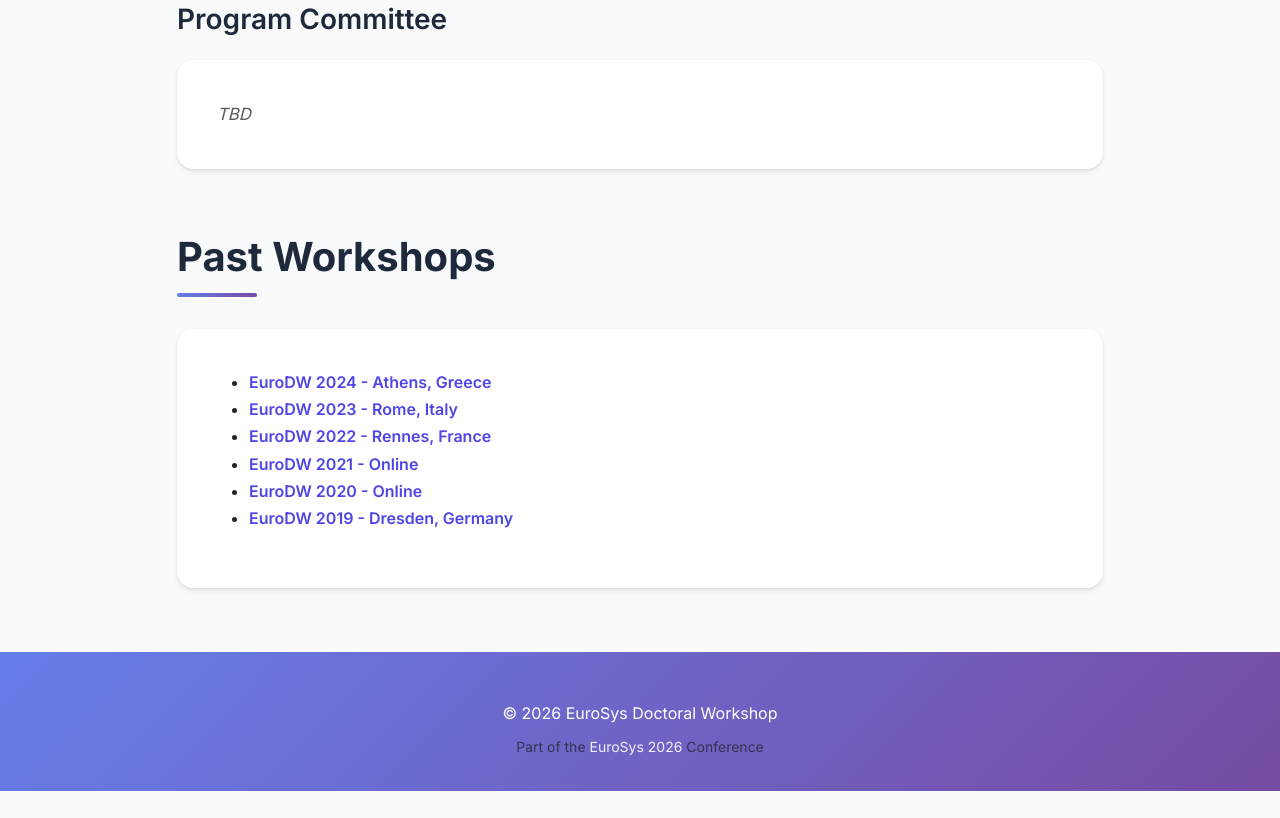
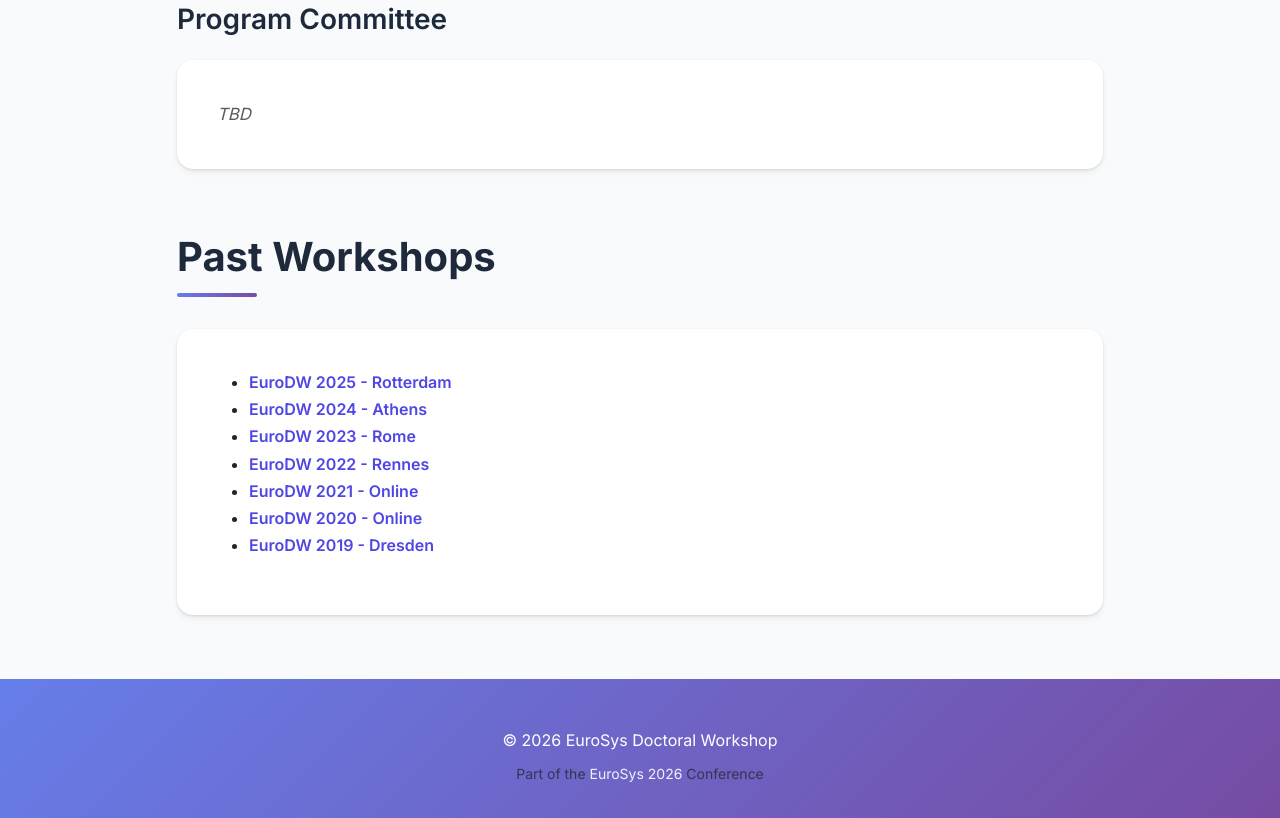
Before and after one commit to eurodw/eurodw.github.io, a plain HTML site: page index.html in a window 1280 px wide. Shown: the part 4477-5295 px from the top of the page. Before the commit the page ends 5268 px from the top, so only its background shows below. Drawn offline with nearby package versions, Linux system fonts and the light colour scheme.

Commit message:
Add 2025 edition

```diff
--- a/index.html
+++ b/index.html
@@ -289,13 +289,15 @@
                     <div class="card content-card">
                         <div class="card-body">
                             <ul>
+                                <li><a href="https://eurodw.github.io/2025/" target="_blank" rel="noopener">EuroDW
+                                        2025 - Rotterdam</a></li>
                                 <li><a href="https://2024.eurosys.org/euroDW.html" target="_blank" rel="noopener">EuroDW
-                                        2024 - Athens, Greece</a></li>
+                                        2024 - Athens</a></li>
                                 <li><a href="https://2023.eurosys.org/euroDW.html" target="_blank" rel="noopener">EuroDW
-                                        2023 - Rome, Italy</a></li>
+                                        2023 - Rome</a></li>
                                 <li><a href="https://sites.google.com/view/eurodw22" target="_blank"
                                         rel="noopener">EuroDW 2022 -
-                                        Rennes, France</a></li>
+                                        Rennes</a></li>
                                 <li><a href="https://eurodw21.github.io/" target="_blank" rel="noopener">EuroDW 2021 -
                                         Online</a></li>
                                 <li><a href="https://www.eurosys2020.org/workshops/eurodw2020/" target="_blank"
@@ -303,7 +305,7 @@
                                         Online</a></li>
                                 <li><a href="https://2019.eurosys.org/workshops/eurodw2019/" target="_blank"
                                         rel="noopener">EuroDW 2019
-                                        - Dresden, Germany</a></li>
+                                        - Dresden</a></li>
                             </ul>
                         </div>
                     </div>
```
